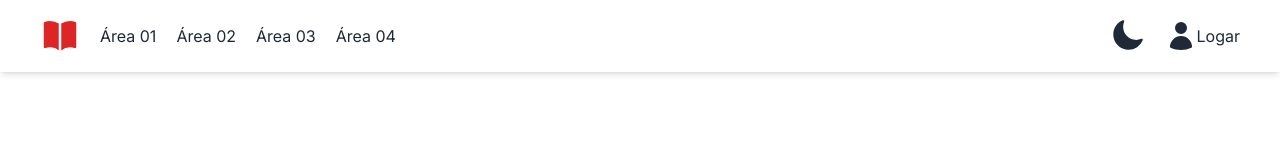
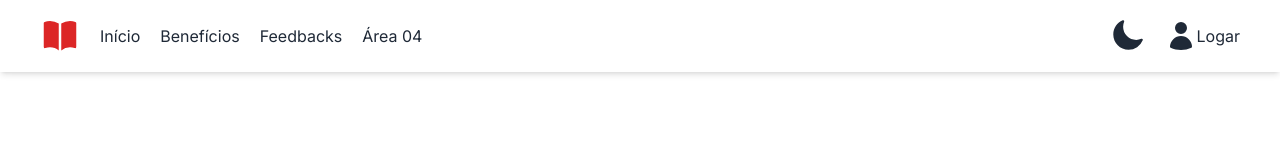
Before and after one commit to RochaDevs/ChurchPlayers, a Next.js app: page / in a window 1280 px wide. Shown: the top 160 px of the page. Built offline with nearby package versions, Linux system fonts and the light colour scheme.

Commit message:
16h05 02/05

```diff
--- a/src/app/(PageHome)/page.tsx
+++ b/src/app/(PageHome)/page.tsx
@@ -16,7 +16,7 @@ export default function Home() {
       <Banner />
 
       {/* //Sessão responsiva */}
-      <article className={`${styles.sectionCardBenefices} hidden lg:flex gap-1 py-5 px-2 dark:bg-blue-900`}>
+      <article id="beneficios" className={`${styles.sectionCardBenefices} hidden lg:flex gap-1 py-5 px-2 dark:bg-blue-900`}>
         <BeneficesCard
           icone={<HeartIcon height={76} width={76} color="#FF3B30" />}
           titulo="Mente Feliz"
@@ -33,7 +33,7 @@ export default function Home() {
           beneficio="Desbloqueie a felicidade interior e abrace um estado positivo de espírito."
         />
       </article>
-      <article className={`${styles.sectionCardBeneficesResponsivo} lg:hidden flex flex-col items-center p-3 justify-center gap-1 py-5 dark:bg-blue-900`}>
+      <article id="beneficios" className={`${styles.sectionCardBeneficesResponsivo} lg:hidden flex flex-col items-center p-3 justify-center gap-1 py-5 dark:bg-blue-900`}>
         <BeneficesCard
           icone={<HeartIcon height={76} width={76} color="#FF3B30" />}
           titulo="Mente Feliz"
@@ -54,7 +54,7 @@ export default function Home() {
 
       {/* //Sessão responsiva */}
       <section className={`hidden lg:flex flex-col gap-10 justify-center py-10 dark:bg-blue-950`}>
-        <h1 className={`text-center font-bold text-2xl dark:text-white`}>Junte-se a nossa vibrante comunidade!</h1>
+        <h1 id="feedbacks" className={`text-center font-bold text-2xl dark:text-white`}>Junte-se a nossa vibrante comunidade!</h1>
         <div className={`${styles.section} flex justify-evenly`}>
           <UserComments classeCSS="article" />
           <UserComments classeCSS="article" />
@@ -62,8 +62,8 @@ export default function Home() {
           <UserComments classeCSS="article" />
         </div>
       </section>
-      <section className={`lg:hidden flex flex-col gap-10 justify-center py-10 dark:bg-blue-950`}>
-        <h1 className={`text-center font-bold text-2xl dark:text-white`}>Junte-se a nossa vibrante comunidade!</h1>
+      <section id="feedbacks" className={`lg:hidden flex flex-col gap-10 justify-center py-10 dark:bg-blue-950`}>
+        <h1 id="feedbacks" className={`text-center font-bold text-2xl dark:text-white`}>Junte-se a nossa vibrante comunidade!</h1>
         <div className={`${styles.section} flex flex-col items-center gap-5 `}>
           <UserComments classeCSS="articleResponsivo" />
           <UserComments classeCSS="articleResponsivo" />
--- a/src/components/Banner/index.tsx
+++ b/src/components/Banner/index.tsx
@@ -4,7 +4,7 @@ import styles from './Banner.module.css';
 
 export const Banner = () => {
     return (
-        <section className={`${styles.section} flex flex-col items-center justify-end gap-5 pb-5 bg-white dark:bg-blue-950`}>
+        <section id="inicio" className={`${styles.section} flex flex-col items-center justify-end gap-5 pb-5 bg-white dark:bg-blue-950`}>
             <FaPersonPraying
                 className={`hidden lg:flex text-red-600 dark:text-white`}
                 size={350}
--- a/src/components/ButtonNav/index.tsx
+++ b/src/components/ButtonNav/index.tsx
@@ -1,15 +1,20 @@
-
+import Link from 'next/link';
 
 interface IButtonNav {
-    titulo: string
+    lista: IMenuItem;  // Modificado para receber um único item
 };
 
-const ButtonNav = ({titulo}: IButtonNav) => {
+interface IMenuItem {
+    titulo: string;
+    id: string;
+}
+
+const ButtonNav = ({ lista }: IButtonNav) => {
     return (
-        <button className={`hover:text-red-500 dark:hover:text-cyan-400`}>
-            {titulo}
-        </button>
-    )
+        <Link href={`#${lista.id}`} className="hover:text-red-500 dark:hover:text-cyan-400">
+            {lista.titulo}
+        </Link>
+    );
 };
 
 export default ButtonNav;
--- a/src/components/MenuDropDown/index.tsx
+++ b/src/components/MenuDropDown/index.tsx
@@ -1,7 +1,13 @@
+import Link from "next/link";
 
 interface IMenuDropDown {
-    titulo: string
-    lista: string[]
+    titulo: string;
+    lista: IMenuItem[];
+}
+
+interface IMenuItem {
+    titulo: string;
+    id: string;
 }
 
 export const MenuDropDown = ({ titulo, lista }: IMenuDropDown) => {
@@ -10,7 +16,11 @@ export const MenuDropDown = ({ titulo, lista }: IMenuDropDown) => {
             <div tabIndex={0} role="button" className="btn m-1">{titulo}</div>
             <ul tabIndex={0} className="dropdown-content z-[1] menu p-2 shadow bg-base-100 rounded-box w-52 flex gap-1">
                 {lista.map((item) => (
-                    <li key={item}>{item}</li>
+                    <li key={item.id}>
+                        <Link href={`/#${item.id}`}>
+                            {item.titulo}
+                        </Link>
+                    </li>
                 ))}
             </ul>
         </div>
--- a/src/components/NavBar/index.tsx
+++ b/src/components/NavBar/index.tsx
@@ -9,10 +9,22 @@ const NavBar = () => {
 
     const usuarioLogado = false;
     const listaNav = [
-        'Área 01',
-        'Área 02',
-        'Área 03',
-        'Área 04'
+        {
+            titulo: 'Início',
+            id: 'inicio'
+        },
+        {
+            titulo: 'Benefícios',
+            id: 'beneficios'
+        },
+        {
+            titulo: 'Feedbacks',
+            id: 'feedbacks'
+        },
+        {
+            titulo: 'Área 04',
+            id: 'area4'
+        },
     ];
 
     return (
@@ -33,9 +45,9 @@ const NavBar = () => {
                     <BookOpenIcon className="h-10 w-10 text-red-600 dark:text-cyan-400" />
                 </li>
                 {listaNav.map(lista => (
-                    <li key={lista}>
+                    <li key={lista.id}>
                         <ButtonNav
-                            titulo={lista}
+                            lista={lista}
                         />
                     </li>
                 ))}
```
